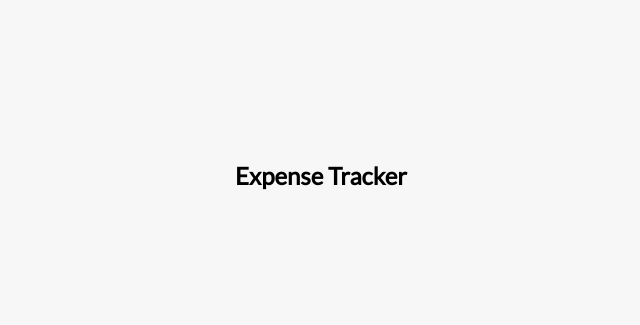
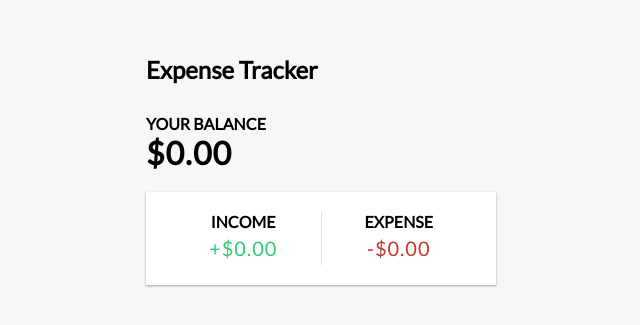
Before and after one commit to dchiev/React-Expense-Tracker, a React (Create React App) app: page / in a window 1280 px wide. Shown: the part 225-550 px from the top of the page, without its empty margins (319-959 px from the left). Built offline with nearby package versions, Linux system fonts and the light colour scheme.

Commit message:
added balance and income components

```diff
--- a/src/App.js
+++ b/src/App.js
@@ -1,9 +1,15 @@
 import "./App.css";
 import Header from "./components/Header";
+import Balance from "./components/Balance";
+import IncomeExpenses from "./components/IncomeExpenses";
 function App() {
   return (
     <div>
       <Header />
+      <div className="container">
+        <Balance />
+        <IncomeExpenses />
+      </div>
     </div>
   );
 }
--- /dev/null
+++ b/src/components/Balance.js
@@ -0,0 +1,12 @@
+import React from "react";
+
+export const Balance = () => {
+  return (
+    <>
+      <h4>Your Balance</h4>
+      <h1 id="balance">$0.00</h1>
+    </>
+  );
+};
+
+export default Balance;
--- /dev/null
+++ b/src/components/IncomeExpenses.js
@@ -0,0 +1,21 @@
+import React from "react";
+
+export const IncomeExpenses = () => {
+  return (
+    <div class="inc-exp-container">
+      <div>
+        <h4>Income</h4>
+        <p id="money-plus" class="money plus">
+          +$0.00
+        </p>
+      </div>
+      <div>
+        <h4>Expense</h4>
+        <p id="money-minus" class="money minus">
+          -$0.00
+        </p>
+      </div>
+    </div>
+  );
+};
+export default IncomeExpenses;
```
